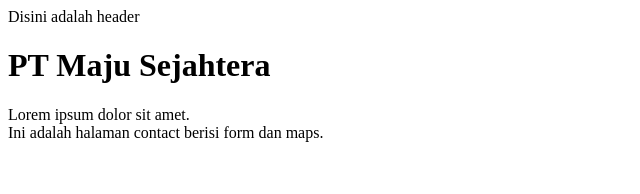
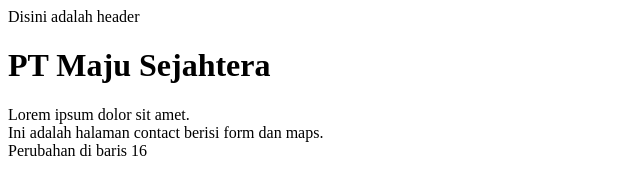
Before and after one commit to NandaElsaR/CompanyProfile, a plain HTML site: page contact-us.html in a window 1280 px wide. Shown: the whole page, without its empty margins (0-640 px from the left). Drawn offline with Linux system fonts and the light colour scheme.

```diff
--- a/contact-us.html
+++ b/contact-us.html
@@ -15,5 +15,7 @@
 
     <footer>Ini adalah halaman contact berisi form dan maps.</footer>
 
+    <div>Perubahan di baris 16</div>
+
 </body>
 </html>
```
